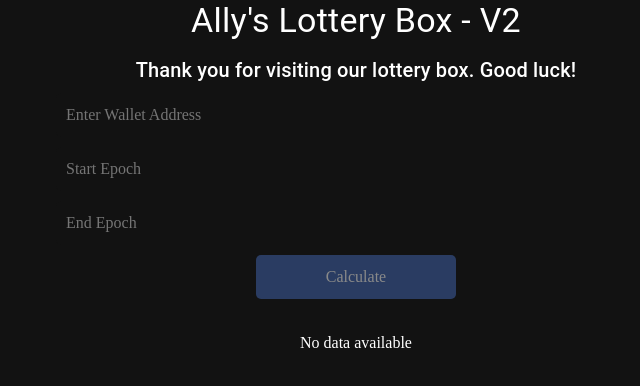
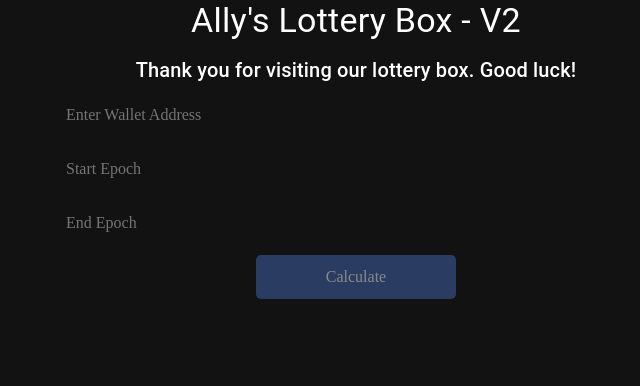
Before and after one commit to DBMystenlabs/alley-loterry-box-ui, a React (Vite) app: page / in a window 1280 px wide. Shown: the top 386 px of the page, without its empty margins (284-924 px from the left). Built offline with nearby package versions, Linux system fonts and the light colour scheme; what @mysten/dapp-kit, @mysten/sui.js, @radix-ui/themes would draw is missing.

Commit message:
Fixed bugs.

```diff
--- a/src/App.tsx
+++ b/src/App.tsx
@@ -18,10 +18,10 @@ const App: React.FC = () => {
   const [isSearching, setIsSearching] = useState(false);
   const [openSnackbar, setOpenSnackbar] = useState(false);
   const [tableData, setTableData] = useState<{ [key: string]: any }[]>([]);
-  const [lastSearch, setLastSearch] = useState<{ address: string; startEpoch: string; endEpoch: string } | null>(null);
+
 
   const handleSearch = async (address: string, startEpoch: string, endEpoch: string) => {
-    setLastSearch({ address, startEpoch, endEpoch }); // Store the last search parameters
+    // Store the last search parameters
     if (isSearching) return;
     setIsSearching(true);
 
--- a/src/components/DataTable.tsx
+++ b/src/components/DataTable.tsx
@@ -9,11 +9,12 @@ const DataTable: React.FC<DataTableProps> = ({ data }) => {
   const [page, setPage] = useState(0);
   const [rowsPerPage, setRowsPerPage] = useState(20);
 
-  if (!data || data.length === 0) return <p>No data available</p>;
+  if (!data || data.length === 0) return <p> </p>;
 
   const columns = data[0] ? Object.keys(data[0]) : [];
 
   const handleChangePage = (event: unknown, newPage: number) => {
+    console.log(event)
     setPage(newPage);
   };
 
```
